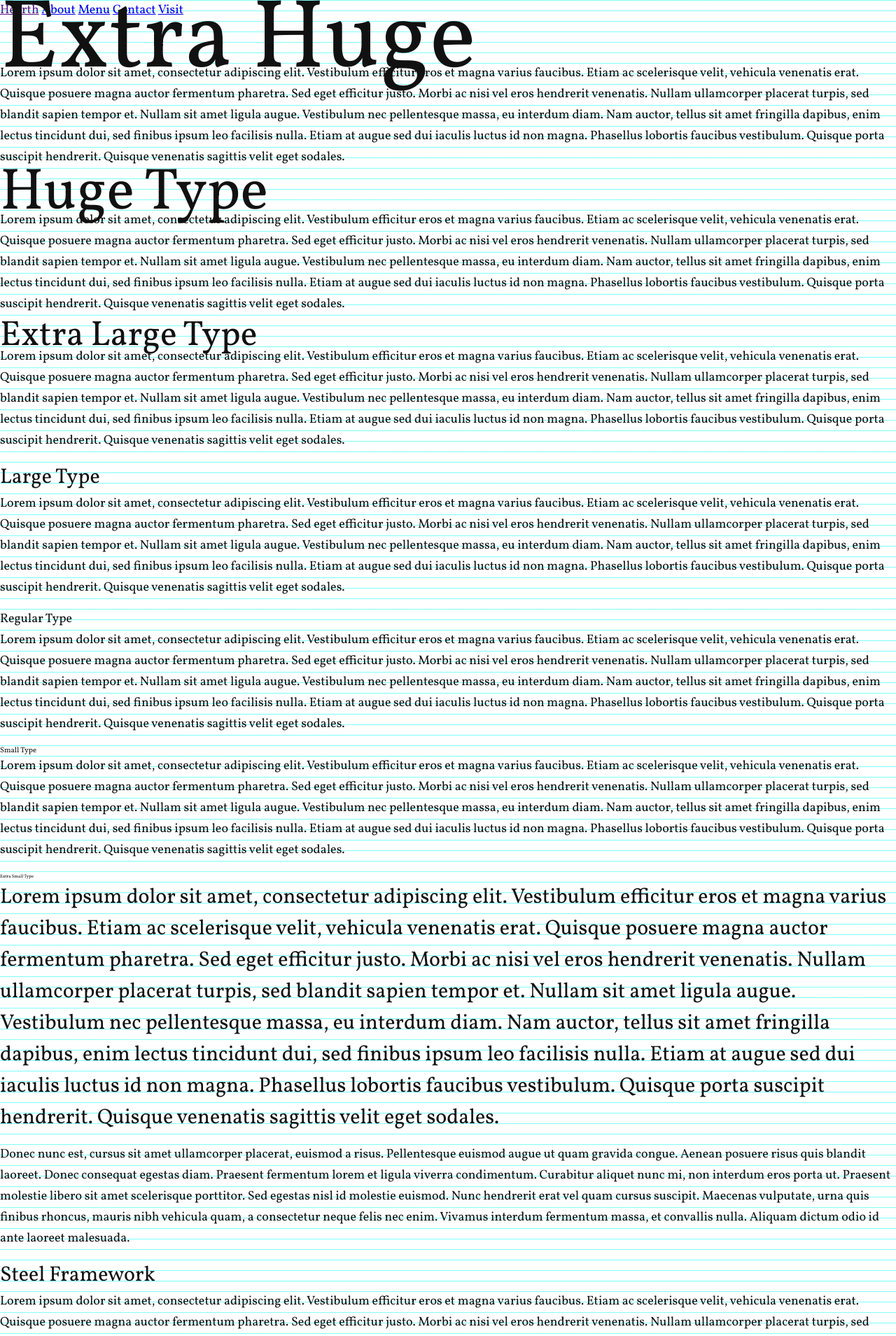
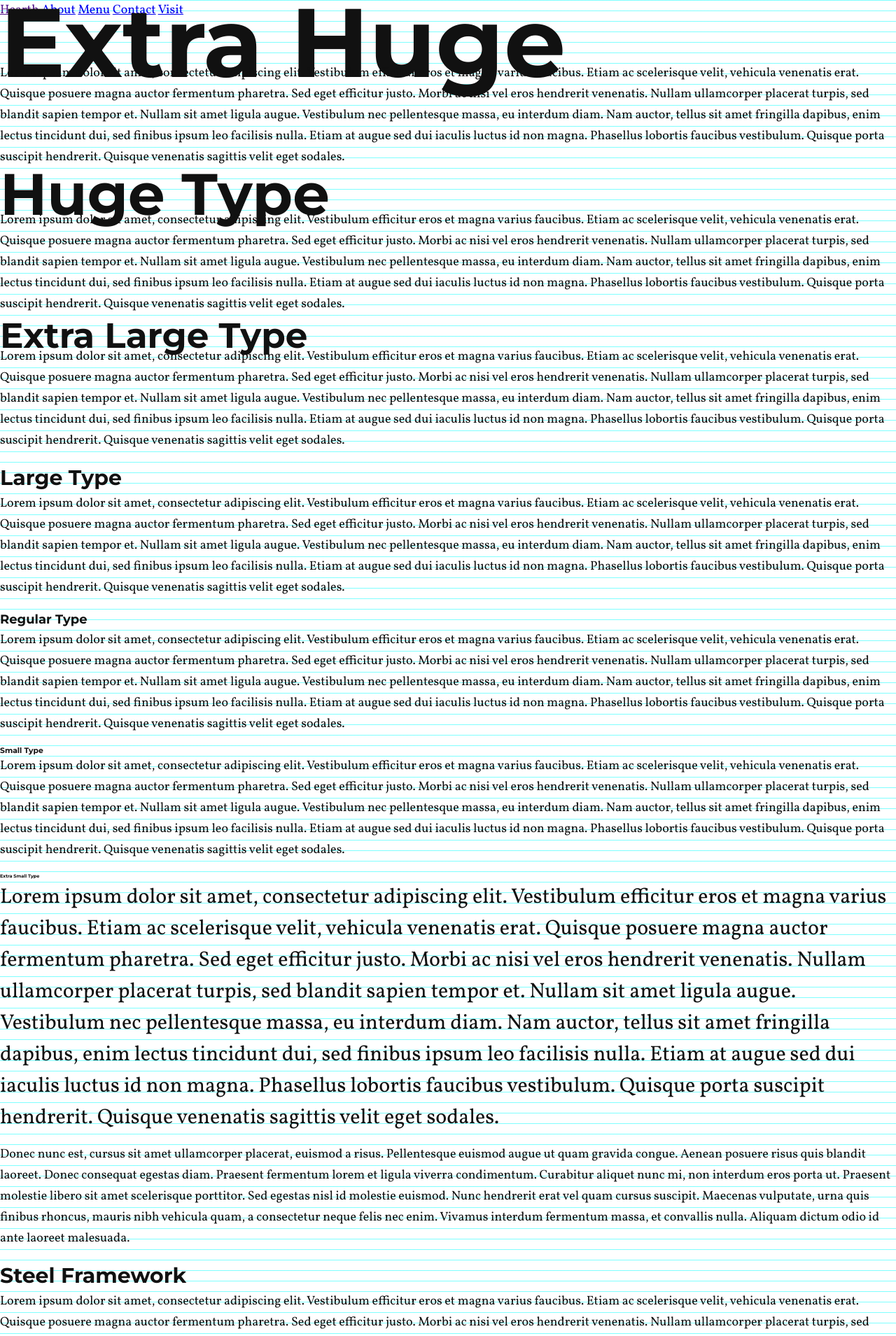
Before and after one commit to chloeam/steel-site, a Jekyll site: the page built from index.html, in a window 1280 px wide. Shown: the top 1909 px of the page at 70% size. Built offline with Jekyll 4.4.1, drawn with Linux system fonts in a browser that asks for light colours.

Commit message:
change heading font

```diff
--- a/_sass/_typography.scss
+++ b/_sass/_typography.scss
@@ -17,6 +17,11 @@
 
 p {
   @extend %break;
+}
+
+h1, h2, h3, h4, h5, h6 {
+  font-family: $alt-font;
+  font-weight: 700;
 }
 
 .type-large {
```
Also changed, not shown: 2 other files.
